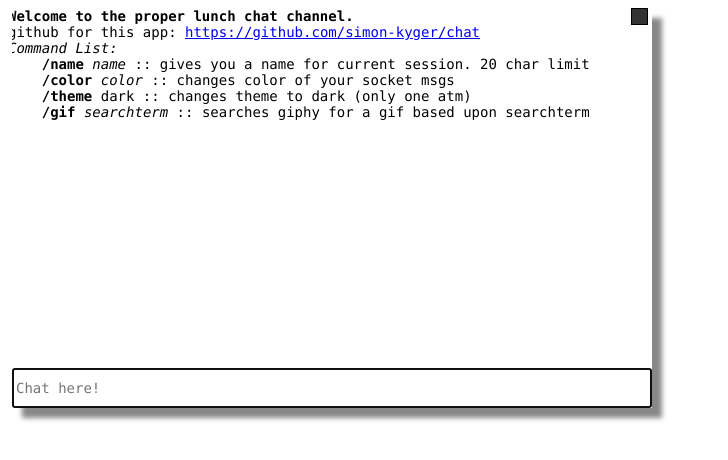
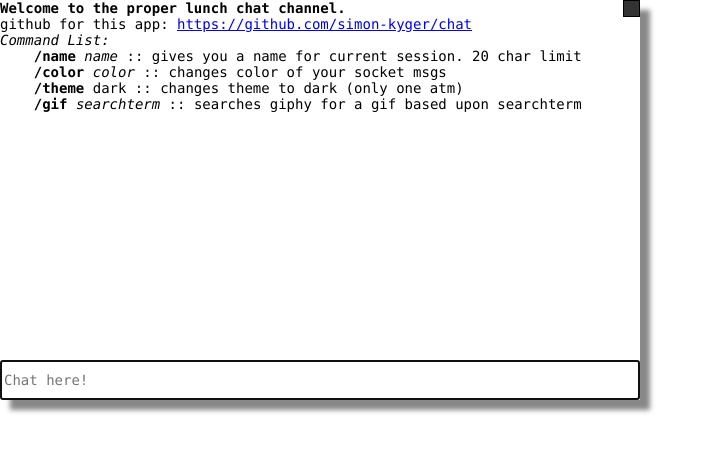
Before and after one commit to simon-kyger/chat, a website: page client/index.html in a window 1280 px wide. Shown: the whole page, without its empty margins (0-728 px from the left). Drawn offline with nearby package versions, Linux system fonts and the light colour scheme; a script that the page names is missing.

Commit message:
remove useless styles
margins are now aligned with left of window

```diff
--- a/client/index.html
+++ b/client/index.html
@@ -1,5 +1,8 @@
 <head>
 <style>
+body{
+	margin: 0px;
+}
 .chat{
     position:absolute !important;
     width: 50%;
@@ -7,7 +10,6 @@
     overflow:hidden;
     font-family: 'Lucida Console';
     font-size: 14px;
-    margin-left: 4px;
     box-shadow: 10px 10px 5px #888888;
 }
 
@@ -23,7 +25,6 @@
     bottom: 0px;
     font-family: 'Lucida Console';
     font-size: 14px;
-    margin-left: 4px;
     position: absolute !important;
 }
 .resizer {
```
